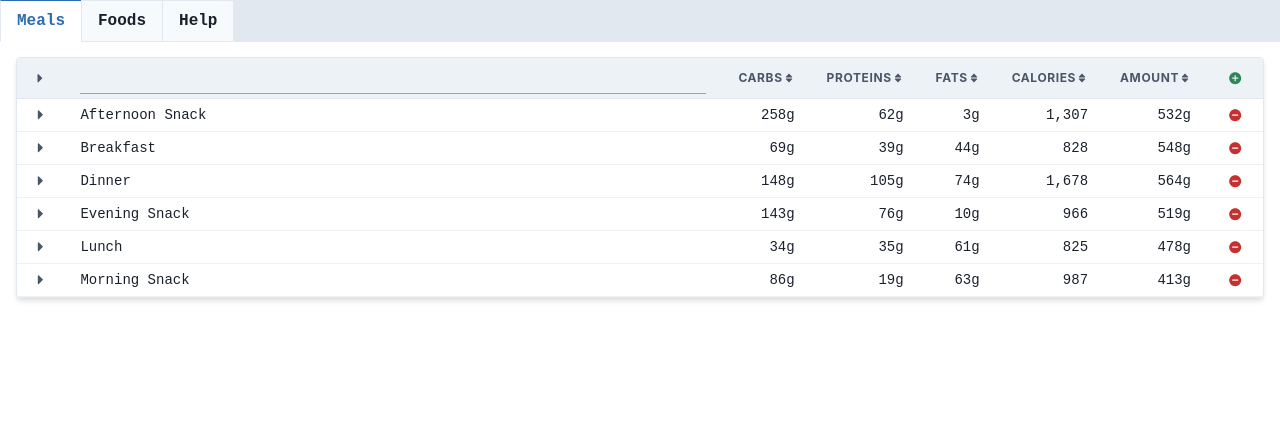
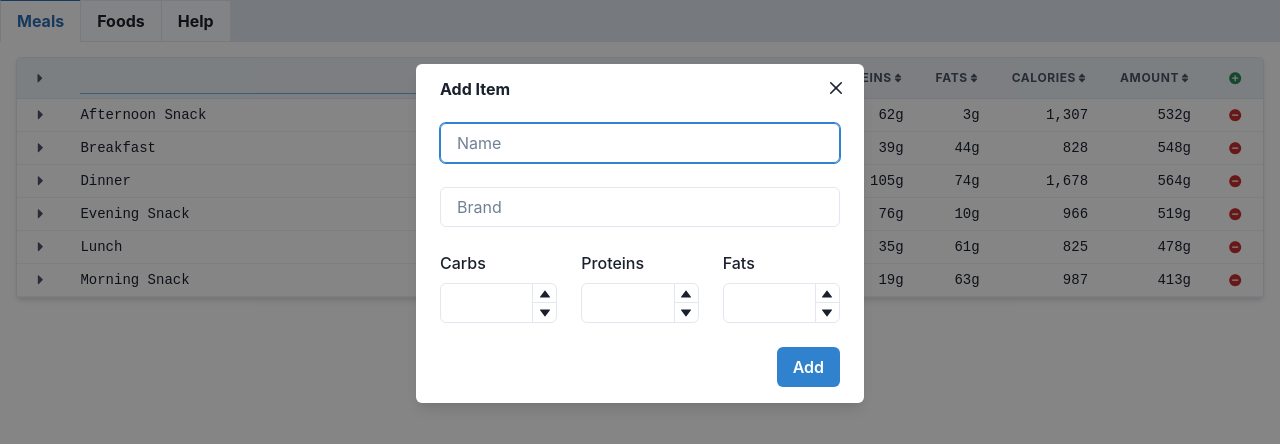
Before and after one commit to stellarhoof/macro-planning, a React app: page / in a window 1280 px wide. Both pictures are taken after a click on the button 1235 px from the left and 78 px from the top of the page. Shown: the top 444 px of the page. Built offline with nearby package versions, Linux system fonts and the light colour scheme; the HTML template or start-up script is replaced by a standard one.

Commit message:
Add forms

```diff
--- a/package.json
+++ b/package.json
@@ -24,6 +24,7 @@
     "mobx-state-tree": "^5.1.6",
     "react": "^18.2.0",
     "react-dom": "^18.2.0",
+    "react-hook-form": "^7.34.2",
     "react-icons": "^4.4.0"
   },
   "devDependencies": {
--- a/src/Foods.jsx
+++ b/src/Foods.jsx
@@ -1,11 +1,16 @@
 import _ from "lodash/fp"
 import { formatGrams } from "./util.js"
-import { Table, sortingColumn, useTable } from "./Table.jsx"
+import { useTable, Table } from "./Table.jsx"
+import { sortingColumn, controlColumn } from "./columns.jsx"
 
 const columns = [
   _.merge(sortingColumn(), {
+    accessorKey: "brand",
+    props: { td: { whiteSpace: "nowrap" } },
+  }),
+  _.merge(sortingColumn(), {
     accessorKey: "name",
-    props: { td: { w: "100%" } },
+    props: { td: { whiteSpace: "nowrap" } },
   }),
   _.merge(sortingColumn(), {
     accessorKey: "carbs",
@@ -22,6 +27,7 @@ const columns = [
     display: formatGrams,
     isNumeric: true,
   }),
+  _.merge(controlColumn(), { id: "control" }),
 ]
 
 export const Foods = ({ store, ...props }) => {
--- a/src/Meals.jsx
+++ b/src/Meals.jsx
@@ -1,18 +1,16 @@
 import _ from "lodash/fp"
 import React from "react"
-import { action, reaction } from "mobx"
-import { Icon, IconButton } from "@chakra-ui/react"
+import { reaction } from "mobx"
 import { formatGrams, formatNumber } from "./util.js"
+import { useTable, Table } from "./Table.jsx"
 import {
-  Table,
-  useTable,
+  controlColumn,
   sortingColumn,
   filteringColumn,
   expansionColumn,
-} from "./Table.jsx"
-import { MdAddCircle, MdRemoveCircle } from "react-icons/md"
+} from "./columns.jsx"
 
-const columns = (meals) => [
+const makeColumns = (store) => [
   _.merge(expansionColumn(), {
     id: "expansion",
   }),
@@ -45,43 +43,18 @@ const columns = (meals) => [
     display: formatGrams,
     isNumeric: true,
   }),
-  {
-    id: "control",
-    header: (
-      <IconButton
-        icon={<Icon as={MdAddCircle} boxSize="1.2em" />}
-        size="xs"
-        variant="ghost"
-        colorScheme="green"
-        onClick={() => {
-          console.info("add")
-        }}
-      />
-    ),
-    cell: ({ row }) =>
-      row.depth === 0 && (
-        <IconButton
-          icon={<Icon as={MdRemoveCircle} boxSize="1.2em" />}
-          size="xs"
-          variant="ghost"
-          colorScheme="red"
-          onClick={action(() => {
-            meals.splice(row.index, 1)
-          })}
-        />
-      ),
-    props: { th: { py: 0 }, td: { py: 0 } },
-  },
+  _.merge(controlColumn(), { id: "control" }),
 ]
 
 const useReaction = (...args) => React.useEffect(() => reaction(...args), [])
 
 export const Meals = ({ store, ...props }) => {
+  const [columns] = React.useState(() => makeColumns(store))
   const [data, setData] = React.useState([])
-  useReaction(() => _.toArray(store.meals), setData, { fireImmediately: true })
+  useReaction(() => [...store.meals], setData, { fireImmediately: true })
   const table = useTable({
     data,
-    columns: columns(store.meals),
+    columns,
     filtering: true,
     sorting: [{ id: "name", asc: true }],
     expanded: {},
--- /dev/null
+++ b/src/ModalButton.jsx
@@ -0,0 +1,39 @@
+import React from "react"
+import { useDisclosure, Modal, ModalOverlay, Button } from "@chakra-ui/react"
+
+export const ModalButton = React.forwardRef(
+  (
+    {
+      label,
+      modalProps,
+      defaultIsOpen,
+      children,
+      as: As = Button,
+      onOpen = (onOpen) => onOpen(),
+      onClose = (onClose) => onClose(),
+      ...props
+    },
+    ref,
+  ) => {
+    const initialRef = React.useRef()
+    const { isOpen, ...disclosure } = useDisclosure({ defaultIsOpen })
+    const open = () => onOpen(disclosure.onOpen)
+    const close = () => onClose(disclosure.onClose)
+    return (
+      <>
+        <As ref={ref} onClick={open} {...props}>
+          {label}
+        </As>
+        <Modal
+          isOpen={isOpen}
+          onClose={close}
+          initialFocusRef={initialRef}
+          {...modalProps}
+        >
+          <ModalOverlay />
+          {isOpen && children(close, initialRef)}
+        </Modal>
+      </>
+    )
+  },
+)
--- a/src/Table.jsx
+++ b/src/Table.jsx
@@ -1,5 +1,4 @@
 import _ from "lodash/fp"
-import { action, observable } from "mobx"
 import { useState } from "react"
 import { useReactTable, flexRender } from "@tanstack/react-table"
 import {
@@ -16,101 +15,12 @@ import {
   Tr,
   Th,
   Td,
-  Flex,
-  Icon,
-  Input,
 } from "@chakra-ui/react"
-import {
-  TiArrowUnsorted,
-  TiArrowSortedDown,
-  TiArrowSortedUp,
-} from "react-icons/ti"
-import { FaCaretDown, FaCaretRight } from "react-icons/fa"
-
-const sortingIcons = {
-  asc: TiArrowSortedDown,
-  desc: TiArrowSortedUp,
-  unsorted: TiArrowUnsorted,
-}
-
-export const expansionColumn = () => ({
-  props: {
-    th: ({ table }) => ({
-      cursor: "pointer",
-      onClick: table.getToggleAllRowsExpandedHandler(),
-      sx: { "> svg": { display: "block" } },
-    }),
-    td: ({ row }) => ({
-      cursor: "pointer",
-      onClick: row.getToggleExpandedHandler(),
-      sx: { "> svg": { display: "block" } },
-    }),
-  },
-  header: ({ table }) =>
-    table.getCanSomeRowsExpand() && (
-      <Icon
-        as={table.getIsAllRowsExpanded() ? FaCaretDown : FaCaretRight}
-        color="gray.600"
-        boxSize="1.2em"
-      />
-    ),
-  cell: ({ row }) =>
-    row.getCanExpand() && (
-      <Icon
-        as={row.getIsExpanded() ? FaCaretDown : FaCaretRight}
-        color="gray.600"
-        boxSize="1.1em"
-      />
-    ),
-})
-
-export const filteringColumn = () => {
-  let regexp = observable.box(null)
-  return {
-    cell: ({ cell }) => (
-      <span
-        dangerouslySetInnerHTML={{
-          __html: cell.getValue().replace(regexp.get(), "<mark>$1</mark>"),
-        }}
-      />
-    ),
-    header: ({ column }) => (
-      <Input
-        size="sm"
-        variant="flushed"
-        borderColor="blue.300"
-        value={column.getFilterValue() || ""}
-        onInput={action((e) => {
-          const value = e.target.value || undefined
-          column.setFilterValue(value)
-          regexp.set(new RegExp(`(${value})`, "ig"))
-        })}
-      />
-    ),
-    props: {
-      td: { sx: { mark: { bg: "yellow" } } },
-    },
-  }
-}
-
-export const sortingColumn = () => ({
-  header: ({ header: { column } }) => (
-    <Flex
-      cursor="pointer"
-      alignItems="center"
-      justifyContent={column.columnDef.isNumeric && "end"}
-      onClick={column.getToggleSortingHandler()}
-    >
-      <span>{_.startCase(column.id)}</span>
-      <Icon as={sortingIcons[column.getIsSorted() || "unsorted"]} />
-    </Flex>
-  ),
-})
 
 const callOrReturn = (fn, ...args) => (_.isFunction(fn) ? fn(...args) : fn)
 
 export const Table = ({ table, showFooter, ...props }) => (
-  <TableComponent {...props}>
+  <TableComponent fontFamily="monospace" {...props}>
     <Thead>
       {table.getHeaderGroups().map((headerGroup) => (
         <Tr key={headerGroup.id}>
@@ -194,7 +104,8 @@ export const useTable = ({
     defaultColumn: {
       cell: (context) =>
         context.column.columnDef.display?.(context.getValue()) ||
-        context.renderValue(context),
+        context.renderValue(context) ||
+        "-",
     },
     ...rest,
   }
--- /dev/null
+++ b/src/columns.jsx
@@ -0,0 +1,229 @@
+import _ from "lodash/fp"
+import React from "react"
+import { action, observable } from "mobx"
+import {
+  useMergeRefs,
+  Flex,
+  Icon,
+  Input,
+  FormControl,
+  FormLabel,
+  FormErrorMessage,
+  NumberInput,
+  IconButton,
+  Button,
+  ModalContent,
+  ModalHeader,
+  ModalCloseButton,
+  ModalBody,
+  ModalFooter,
+  Heading,
+  NumberInputField,
+  NumberInputStepper,
+  NumberIncrementStepper,
+  NumberDecrementStepper,
+} from "@chakra-ui/react"
+import { useForm, useFormContext, FormProvider } from "react-hook-form"
+import {
+  TiArrowUnsorted,
+  TiArrowSortedDown,
+  TiArrowSortedUp,
+} from "react-icons/ti"
+import { FaCaretDown, FaCaretRight } from "react-icons/fa"
+import { MdAddCircle, MdRemoveCircle } from "react-icons/md"
+import { ModalButton } from "./ModalButton.jsx"
+
+const sortingIcons = {
+  asc: TiArrowSortedDown,
+  desc: TiArrowSortedUp,
+  unsorted: TiArrowUnsorted,
+}
+
+export const expansionColumn = () => ({
+  props: {
+    th: ({ table }) => ({
+      cursor: "pointer",
+      onClick: table.getToggleAllRowsExpandedHandler(),
+      sx: { "> svg": { display: "block" } },
+    }),
+    td: ({ row }) => ({
+      cursor: "pointer",
+      onClick: row.getToggleExpandedHandler(),
+      sx: { "> svg": { display: "block" } },
+    }),
+  },
+  header: ({ table }) =>
+    table.getCanSomeRowsExpand() && (
+      <Icon
+        as={table.getIsAllRowsExpanded() ? FaCaretDown : FaCaretRight}
+        color="gray.600"
+        boxSize="1.2em"
+      />
+    ),
+  cell: ({ row }) =>
+    row.getCanExpand() && (
+      <Icon
+        as={row.getIsExpanded() ? FaCaretDown : FaCaretRight}
+        color="gray.600"
+        boxSize="1.1em"
+      />
+    ),
+})
+
+export const filteringColumn = () => {
+  let regexp = observable.box(null)
+  return {
+    cell: ({ cell }) => (
+      <span
+        dangerouslySetInnerHTML={{
+          __html: cell.getValue().replace(regexp.get(), "<mark>$1</mark>"),
+        }}
+      />
+    ),
+    header: ({ column }) => (
+      <Input
+        size="sm"
+        variant="flushed"
+        borderColor="blue.300"
+        value={column.getFilterValue() || ""}
+        onInput={action((e) => {
+          const value = e.target.value || undefined
+          column.setFilterValue(value)
+          regexp.set(new RegExp(`(${value})`, "ig"))
+        })}
+      />
+    ),
+    props: {
+      td: { sx: { mark: { bg: "yellow" } } },
+    },
+  }
+}
+
+export const sortingColumn = () => ({
+  header: ({ header: { column } }) => (
+    <Flex
+      cursor="pointer"
+      alignItems="center"
+      justifyContent={column.columnDef.isNumeric && "end"}
+      onClick={column.getToggleSortingHandler()}
+    >
+      <span>{_.startCase(column.id)}</span>
+      <Icon as={sortingIcons[column.getIsSorted() || "unsorted"]} />
+    </Flex>
+  ),
+})
+
+const Field = React.forwardRef(
+  (
+    { name, isRequired, label = _.startCase(name), as: As = Input, ...props },
+    ref,
+  ) => {
+    let {
+      register,
+      formState: { errors },
+    } = useFormContext()
+    let { onChange, ref: controlRef } = register(name, {
+      required: isRequired && "This field is required",
+    })
+    let merged = useMergeRefs(ref, controlRef)
+    return (
+      <FormControl onChange={onChange} isInvalid={errors[name]}>
+        {!_.isNull(label) && <FormLabel htmlFor={name}>{label}</FormLabel>}
+        <As ref={merged} name={name} {...props} />
+        <FormErrorMessage>
+          {errors[name] && errors[name].message}
+        </FormErrorMessage>
+      </FormControl>
+    )
+  },
+)
+
+const Bar = React.forwardRef((props, ref) => (
+  <NumberInput ref={ref} {...props}>
+    <NumberInputField />
+    <NumberInputStepper>
+      <NumberIncrementStepper />
+      <NumberDecrementStepper />
+    </NumberInputStepper>
+  </NumberInput>
+))
+
+const Foo = (props) => {
+  const form = useForm()
+
+  const isSubmitting = form.formState.isSubmitting
+
+  const onSubmit = (values) =>
+    new Promise((resolve) => {
+      setTimeout(() => {
+        alert(JSON.stringify(values, null, 2))
+        resolve()
+      }, 3000)
+    })
+
+  return (
+    <ModalButton onClose={(close) => !isSubmitting && close()} {...props}>
+      {(onClose, ref) => (
+        <ModalContent>
+          <FormProvider {...form}>
+            <form onSubmit={form.handleSubmit(onSubmit)}>
+              <ModalHeader>
+                <Heading>Add Item</Heading>
+              </ModalHeader>
+              <ModalCloseButton />
+              <Flex as={ModalBody} sx={{ gap: 6, flexDirection: "column" }}>
+                <Field
+                  ref={ref}
+                  name="name"
+                  label={null}
+                  placeholder="Name"
+                  isRequired
+                />
+                <Field name="brand" label={null} placeholder="Brand" />
+                <Flex sx={{ gap: 6, flexDirection: "row" }}>
+                  <Field as={Bar} name="carbs" isRequired />
+                  <Field as={Bar} name="proteins" isRequired />
+                  <Field as={Bar} name="fats" isRequired />
+                </Flex>
+              </Flex>
+              <Flex as={ModalFooter} align="end" gap="4" direction="column">
+                <Button
+                  type="submit"
+                  colorScheme="blue"
+                  isLoading={isSubmitting}
+                >
+                  Add
+                </Button>
+              </Flex>
+            </form>
+          </FormProvider>
+        </ModalContent>
+      )}
+    </ModalButton>
+  )
+}
+
+export const controlColumn = () => ({
+  header: (
+    <Foo
+      as={IconButton}
+      icon={<Icon as={MdAddCircle} boxSize="1.2em" />}
+      aria-label="Add Item"
+      size="xs"
+      variant="ghost"
+      colorScheme="green"
+    />
+  ),
+  cell: ({ row }) =>
+    row.depth === 0 && (
+      <IconButton
+        icon={<Icon as={MdRemoveCircle} boxSize="1.2em" />}
+        aria-label="Remove Item"
+        size="xs"
+        variant="ghost"
+        colorScheme="red"
+        onClick={console.info}
+      />
+    ),
+  props: { th: { py: 0 }, td: { py: 0 } },
+})
--- a/src/theme.js
+++ b/src/theme.js
@@ -3,7 +3,6 @@ import { extendTheme, TableCaption } from "@chakra-ui/react"
 TableCaption.defaultProps = { placement: "top" }
 
 export const theme = extendTheme({
-  fonts: { body: "monospace" },
   components: {
     Heading: { defaultProps: { size: "sm" } },
     Table: {
```
Also changed, not shown: 1 other file (tests, documents, lock files or other folders).
